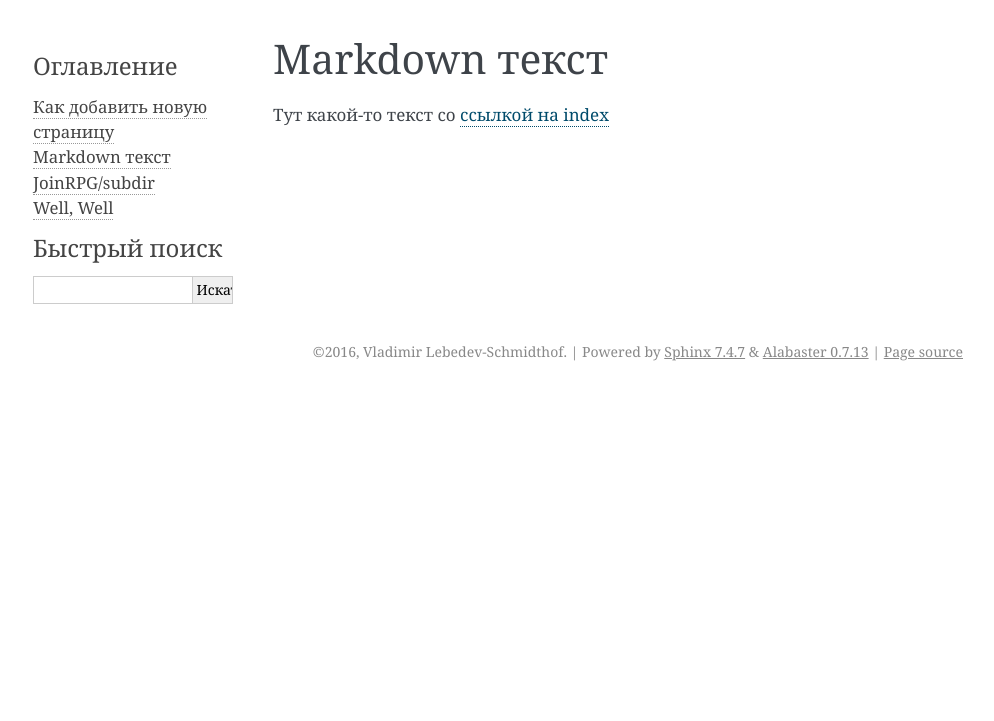
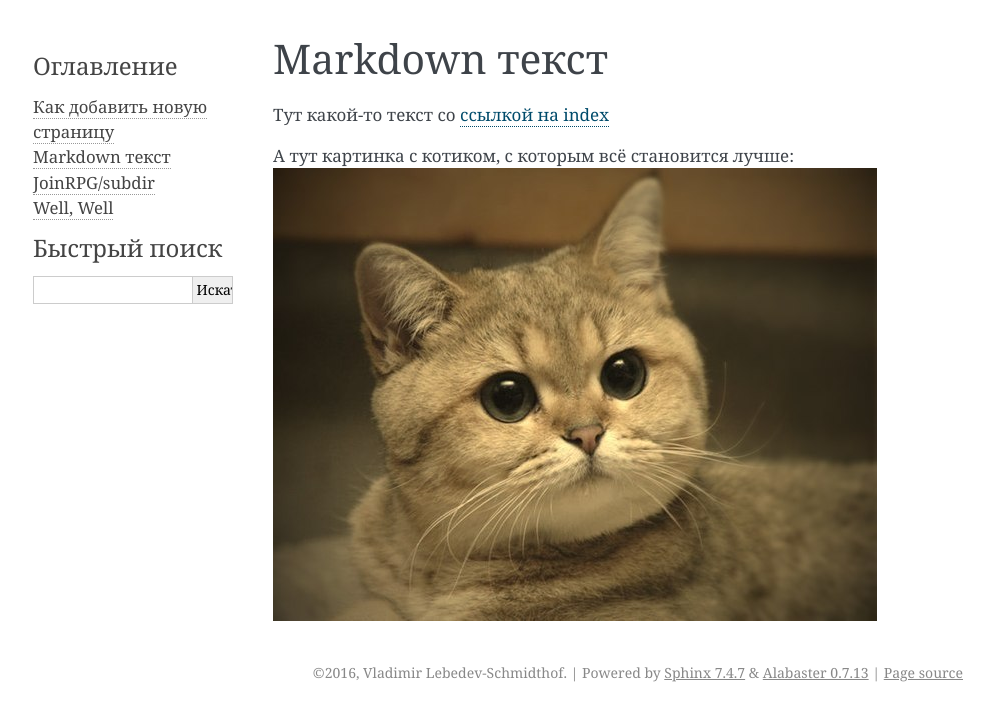
Before and after one commit to joinrpg/joinrpg-docs, a Sphinx documentation site: the page built from docs/markdown.md, in a window 1280 px wide. Shown: the top 721 px of the page, without its empty margins (147-1141 px from the left). Built offline with Sphinx 7.4.7, drawn with Linux system fonts in a browser that asks for light colours.

Commit message:
Added kitten to make thing better

```diff
--- a/docs/conf.py
+++ b/docs/conf.py
@@ -31,7 +31,7 @@ source_parsers = {
 
 # If your documentation needs a minimal Sphinx version, state it here.
 #
-# needs_sphinx = '1.0'
+needs_sphinx = '1.3'
 
 # Add any Sphinx extension module names here, as strings. They can be
 # extensions coming with Sphinx (named 'sphinx.ext.*') or your custom
@@ -126,7 +126,7 @@ todo_include_todos = False
 # The theme to use for HTML and HTML Help pages.  See the documentation for
 # a list of builtin themes.
 #
-#html_theme = 'alabaster'
+html_theme = 'alabaster'
 
 # Theme options are theme-specific and customize the look and feel of a theme
 # further.  For a list of options available for each theme, see the
--- a/docs/markdown.md
+++ b/docs/markdown.md
@@ -1,3 +1,6 @@
 # Markdown текст
 
 Тут какой-то текст со [ссылкой на index](index.html)
+
+А тут картинка с котиком, с которым всё становится лучше:
+![котик](kitten.jpg)
```
Also changed, not shown: docs/kitten.jpg (added).
